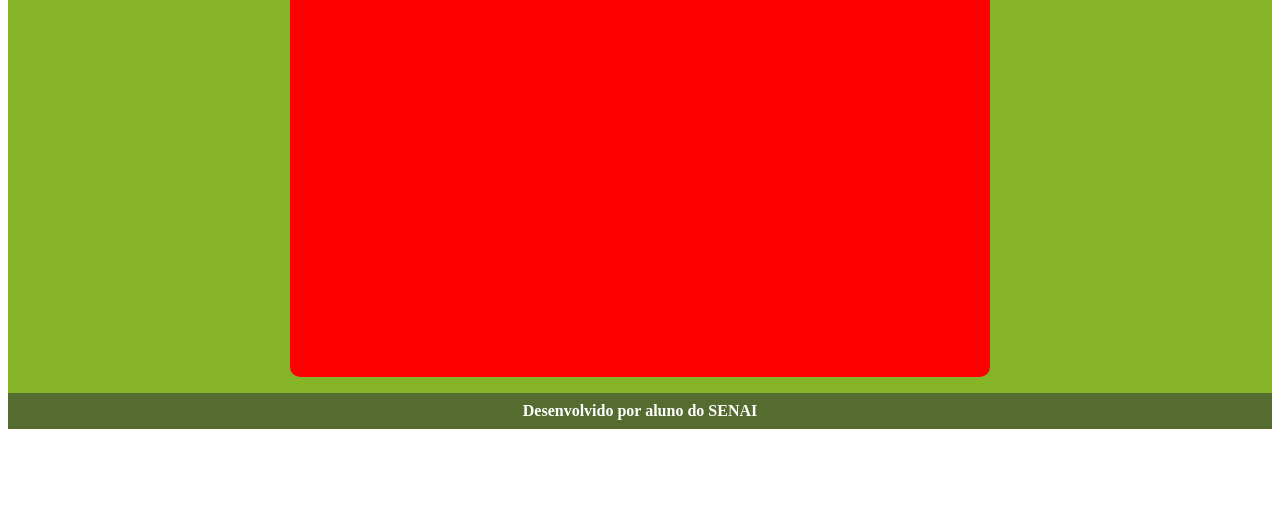
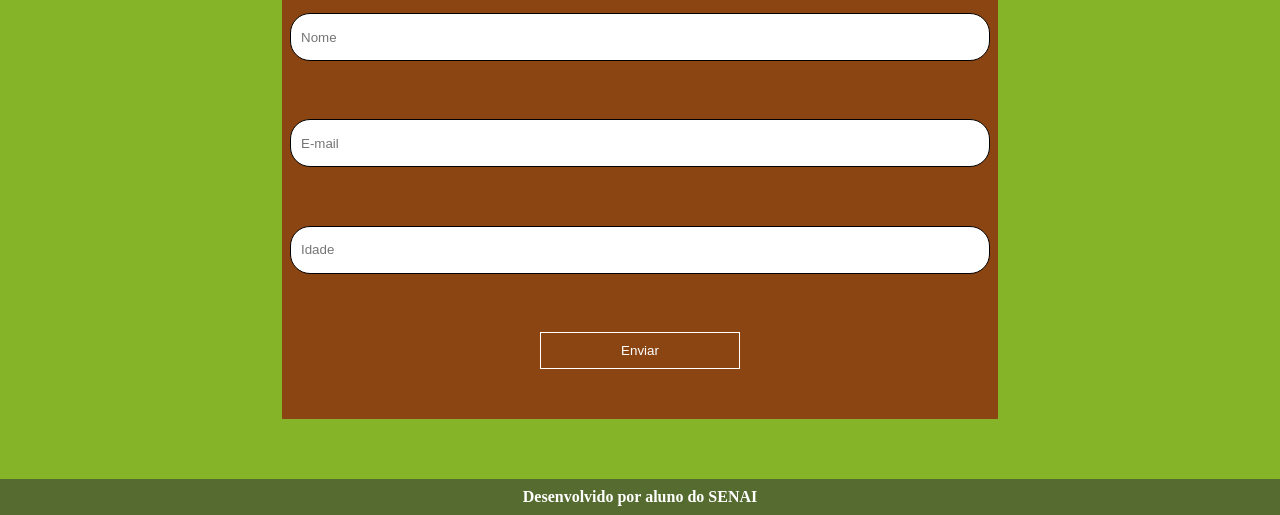
Before and after one commit to gustavo-senai/portfolio, a plain HTML site: page pages/contato.html in a window 1280 px wide. Shown: the part 395-910 px from the top of the page. Before the commit the page ends 832 px from the top, so only its background shows below. Drawn offline with Linux system fonts and the light colour scheme.

Commit message:
finished project

```diff
--- a/assets/styles.css
+++ b/assets/styles.css
@@ -1,3 +1,7 @@
+* {
+    padding: 0;
+    margin: 0;
+}
 .header {
     display: flex;
     align-items: center;
@@ -48,12 +52,19 @@
         display: flex;
         align-items: center;
         background-color: saddlebrown;
+        flex-direction: column;
         width: 1100px;
         height: 200px;
-        margin: 32px;
+        margin: 16px;
         padding: 16px;
         border-radius: 20px;
         color: white;
+        .texto {
+            display: flex;
+            align-items: center;
+            margin: 8px;
+            font-size: 24px;
+        }
     }
 }
 .footer {
@@ -85,21 +96,43 @@
         margin: 16px;
         width: 300px;
         height: 250px;
-        background-color: saddlebrown;
+        background-color: white;
     }
 }
 .form-box {
     display: flex;
     flex: 1 0 auto;
     align-items: center;
+    justify-content: space-evenly;
+    flex-direction: column;
+    margin: 60px;
+    padding: 8px;
+    gap: 16px;
+    background: saddlebrown;
+    width: 700px;
+    height: 440px;
+    .input-item {
+        width: 100%;
+        max-width: 700px;
+    }
+}
+.form-box .input-item input {
+    width: 100%;
+    box-sizing: border-box;
+    height: 48px;
+    border-radius: 20px;
+    padding: 10px;
+    border: 1px solid black;
+}
+.form-box .input-item button {
+    display: flex;
+    margin: 0 auto;
     justify-content: center;
-    background-color: #86b428;
+    width: 100%;
+    max-width: 200px;
+    padding: 10px;
+    border: 1px solid white;
+    color: white;
+    background: saddlebrown;
+    cursor: pointer;
 }
-.form {
-    display: flex;
-    width: 700px;
-    height: 450px;
-    margin: 16px 0;
-    border-radius: 10px;
-    background-color: red;
-}
--- a/pages/contato.html
+++ b/pages/contato.html
@@ -19,9 +19,23 @@
     <a href="./portfolio.html">Portfolio</a>
     <a href="">Contato</a>
 </div>
-<div class="form-box">
-    <div class="form">
-        <h1>vdfbjkdf</h1>
+<div class="container">
+    <div class="form-box">
+        <div class="input-item">
+        <input type="text" id="nome" name="nome" placeholder="Nome"/>
+            <label for="nome"></label>
+        </div>
+        <div class="input-item">
+        <input type="email" id="email" name="email" placeholder="E-mail"/>
+            <label for="email"></label>
+        </div>
+        <div class="input-item">
+        <input type="number" id="idade" name="idade" placeholder="Idade"/>
+            <label for="idade"></label>
+        </div>
+        <div class="input-item">
+            <button type="button">Enviar</button>
+        </div>
     </div>
 </div>
 <div class="footer">
```
Also changed, not shown: index.html (+12 -3 lines), pages/portfolio.html (+18 -18 lines).
